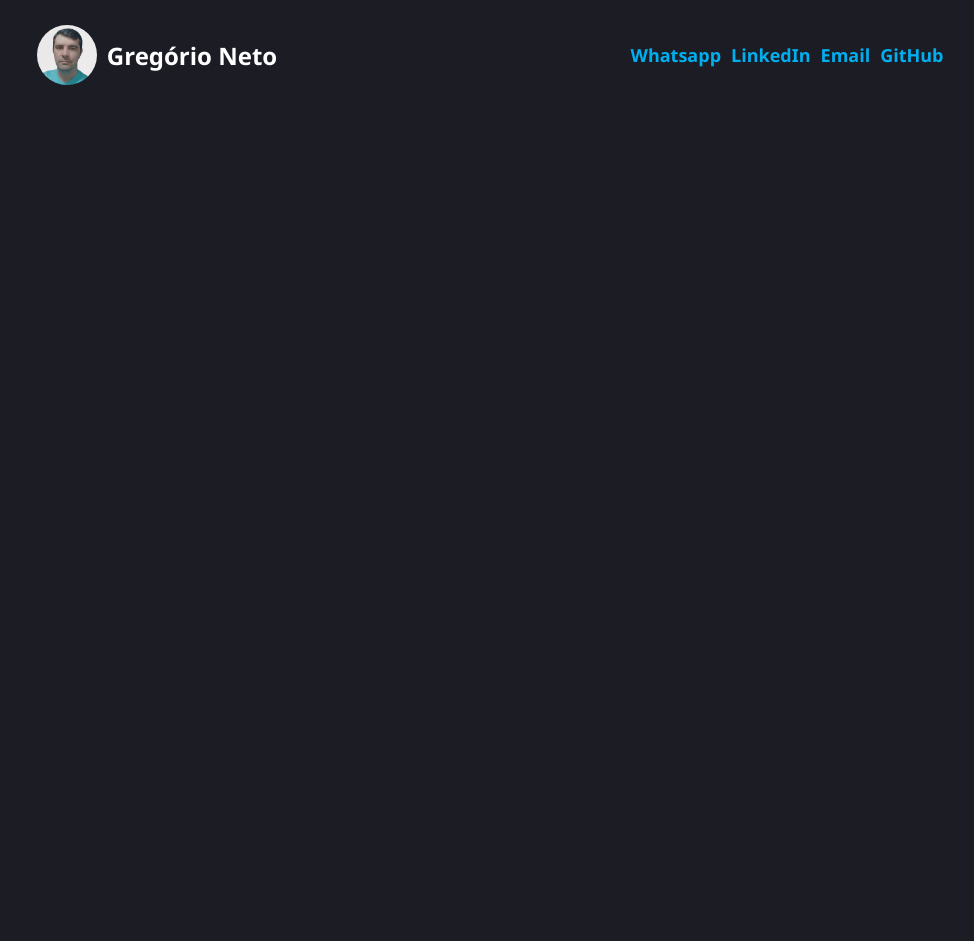
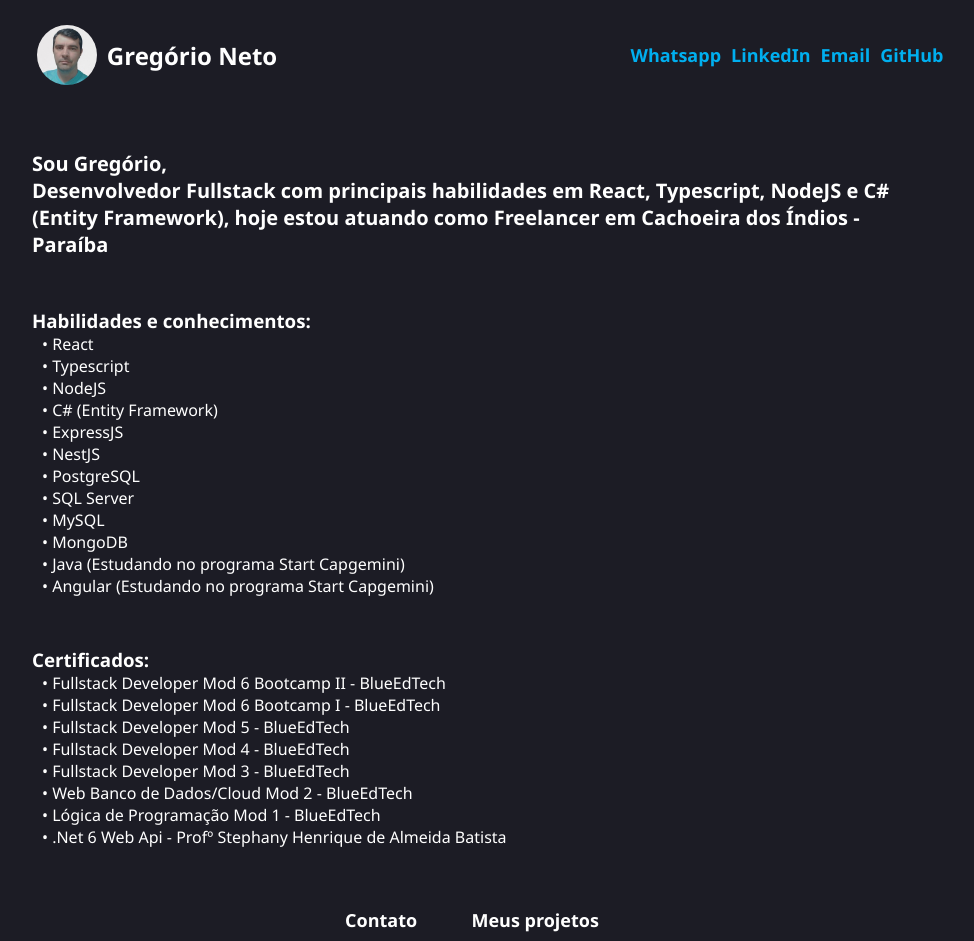
Before and after one commit to Greg-otol/portfolio, a React (Vite) app: page / in a window 1280 px wide. Shown: the top 941 px of the page, without its empty margins (168-1142 px from the left). Before the commit the page ends 800 px from the top, so only its background shows below. Built offline with nearby package versions, Linux system fonts and the light colour scheme.

Commit message:
chore: homepage content

```diff
--- a/src/home/home.tsx
+++ b/src/home/home.tsx
@@ -1,10 +1,120 @@
+import { Footer } from "../components/footer/footer";
 import { Header } from "../components/header/header";
-import { HomeContainer } from "./style_home";
+import {
+  HomeSection,
+  HomeContainer,
+  HomeH3,
+  HomeP,
+  HomeUl,
+  HomeLi,
+  HomeA,
+} from "./style_home";
 
 export function Home() {
   return (
     <HomeContainer>
       <Header />
+
+      <HomeSection>
+        <HomeH3></HomeH3>
+        <HomeP>
+          Sou Gregório,
+          <br />
+          Desenvolvedor Fullstack com principais habilidades em React,
+          Typescript, NodeJS e C# (Entity Framework), hoje estou atuando como
+          Freelancer em Cachoeira dos Índios - Paraíba
+        </HomeP>
+      </HomeSection>
+
+      <HomeSection>
+        <HomeH3>Habilidades e conhecimentos:</HomeH3>
+        <HomeUl>
+          <HomeLi>• React</HomeLi>
+          <HomeLi>• Typescript</HomeLi>
+          <HomeLi>• NodeJS</HomeLi>
+          <HomeLi>• C# (Entity Framework)</HomeLi>
+          <HomeLi>• ExpressJS</HomeLi>
+          <HomeLi>• NestJS</HomeLi>
+          <HomeLi>• PostgreSQL</HomeLi>
+          <HomeLi>• SQL Server</HomeLi>
+          <HomeLi>• MySQL</HomeLi>
+          <HomeLi>• MongoDB</HomeLi>
+          <HomeLi>• Java (Estudando no programa Start Capgemini)</HomeLi>
+          <HomeLi>• Angular (Estudando no programa Start Capgemini)</HomeLi>
+        </HomeUl>
+      </HomeSection>
+
+      <HomeSection>
+        <HomeH3>Certificados:</HomeH3>
+        <HomeUl>
+          <HomeLi>
+            <HomeA
+              href="https://www.udemy.com/certificate/UC-d2598b6c-ab55-4105-b685-fe2eaa472037/"
+              target="blank"
+            >
+              • Fullstack Developer Mod 6 Bootcamp II - BlueEdTech
+            </HomeA>
+          </HomeLi>
+          <HomeLi>
+            <HomeA
+              href="https://www.udemy.com/certificate/UC-d2598b6c-ab55-4105-b685-fe2eaa472037/"
+              target="blank"
+            >
+              • Fullstack Developer Mod 6 Bootcamp I - BlueEdTech
+            </HomeA>
+          </HomeLi>
+          <HomeLi>
+            <HomeA
+              href="https://www.udemy.com/certificate/UC-d2598b6c-ab55-4105-b685-fe2eaa472037/"
+              target="blank"
+            >
+              • Fullstack Developer Mod 5 - BlueEdTech
+            </HomeA>
+          </HomeLi>
+          <HomeLi>
+            <HomeA
+              href="https://www.udemy.com/certificate/UC-d2598b6c-ab55-4105-b685-fe2eaa472037/"
+              target="blank"
+            >
+              • Fullstack Developer Mod 4 - BlueEdTech
+            </HomeA>
+          </HomeLi>
+          <HomeLi>
+            <HomeA
+              href="https://www.udemy.com/certificate/UC-d2598b6c-ab55-4105-b685-fe2eaa472037/"
+              target="blank"
+            >
+              • Fullstack Developer Mod 3 - BlueEdTech
+            </HomeA>
+          </HomeLi>
+          <HomeLi>
+            <HomeA
+              href="https://www.udemy.com/certificate/UC-d2598b6c-ab55-4105-b685-fe2eaa472037/"
+              target="blank"
+            >
+              • Web Banco de Dados/Cloud Mod 2 - BlueEdTech
+            </HomeA>
+          </HomeLi>
+          <HomeLi>
+            <HomeA
+              href="https://www.udemy.com/certificate/UC-d2598b6c-ab55-4105-b685-fe2eaa472037/"
+              target="blank"
+            >
+              • Lógica de Programação Mod 1 - BlueEdTech
+            </HomeA>
+          </HomeLi>
+          <HomeLi>
+            <HomeA
+              href="https://www.udemy.com/certificate/UC-d2598b6c-ab55-4105-b685-fe2eaa472037/"
+              target="blank"
+            >
+              • .Net 6 Web Api - Profº Stephany Henrique de Almeida Batista
+            </HomeA>
+          </HomeLi>
+        </HomeUl>
+      </HomeSection>
+
+      <Footer />
     </HomeContainer>
   );
 }
--- a/src/home/style_home.ts
+++ b/src/home/style_home.ts
@@ -1,6 +1,46 @@
 import styled from "styled-components";
 
-export const HomeContainer = styled.div`
+export const HomeContainer = styled.main`
   width: 100%;
   height: 100vh;
 `;
+
+export const HomeSection = styled.section`
+  display: flex;
+  flex-direction: column;
+  width: 100%;
+  padding: 40px 200px 10px 200px;
+
+  @media (max-width: 700px) {
+    padding: 40px 30px 10px 30px;
+  }
+`;
+
+export const HomeH3 = styled.h3`
+  color: white;
+`;
+
+export const HomeP = styled.p`
+  font-size: 20px;
+  font-weight: bold;
+  text-align: start;
+  color: white;
+`;
+
+export const HomeUl = styled.ul`
+  list-style: none;
+`;
+
+export const HomeLi = styled.li`
+  color: white;
+  padding-left: 10px;
+`;
+
+export const HomeA = styled.a`
+  text-decoration: none;
+  color: white;
+
+  &:hover {
+    color: rgb(0, 175, 239);
+  }
+`;
```
